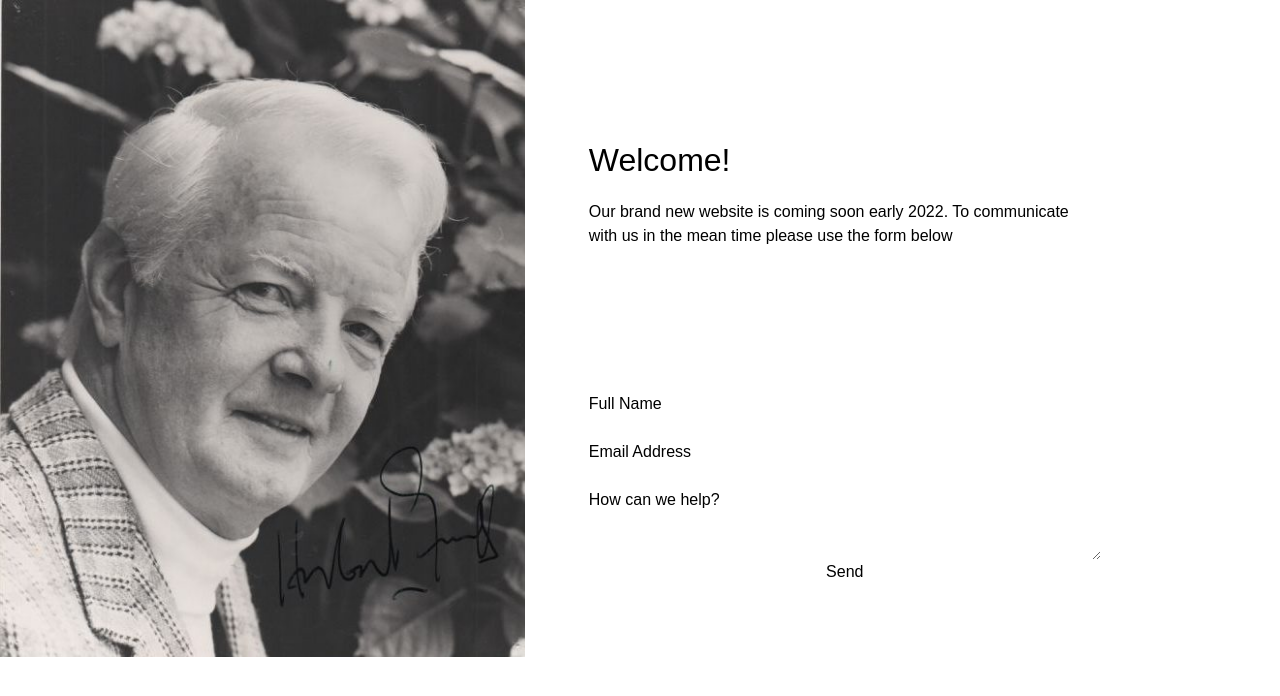
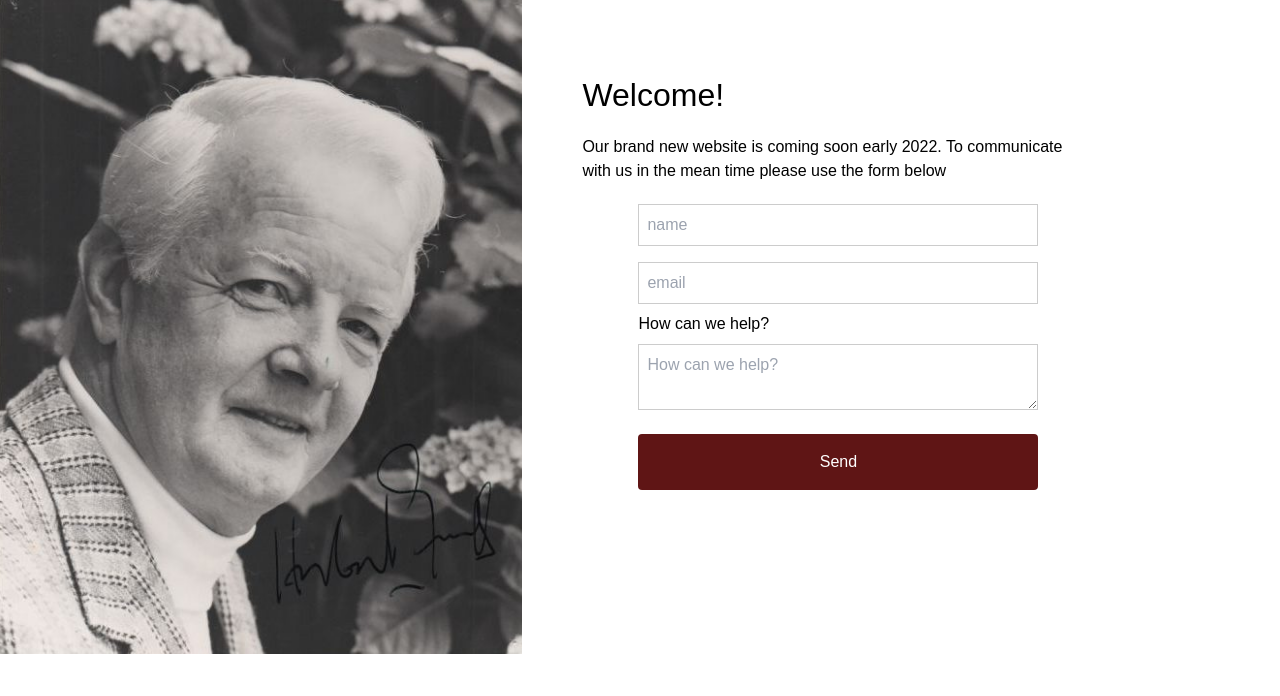
Before and after one commit to robertgregg3/hubertgregg.co.uk, a Next.js app: page / in a window 1280 px wide. Shown: the top 696 px of the page. Built offline with nearby package versions, Linux system fonts and the light colour scheme.

Commit message:
Finish basic styling

```diff
--- a/Components/ContactForm.js
+++ b/Components/ContactForm.js
@@ -13,39 +13,16 @@ const ContactForm = () => {
   }
   return (
     <form onSubmit={handleSubmit} className={styles.form}>
-      <label htmlFor="name" className="py-2 text-grey-darkest">
-        Full Name
-      </label>
-      <input
-        className="border py-2 px-3 text-grey-darkest"
-        id="name"
-        type="name"
-        name="name"
-      />
+      <input id="name" type="name" name="name" placeholder="name" />
       <ValidationError prefix="Email" field="email" errors={state.errors} />
-      <label htmlFor="email" className="py-2 text-grey-darkest">
-        Email Address
-      </label>
-      <input
-        className="border py-2 px-3 text-grey-darkest"
-        id="email"
-        type="email"
-        name="email"
-      />
+      <input id="email" type="email" name="email" placeholder="email" />
       <ValidationError prefix="Email" field="email" errors={state.errors} />
       <label className="py-2 text-grey-darkest" htmlFor="message">
         How can we help?
       </label>
-      <textarea
-        className="border py-2 px-3 text-grey-darkest"
-        id="message"
-        name="message"
-      />
+      <textarea id="message" name="message" placeholder="How can we help?" />
       <ValidationError prefix="Message" field="message" errors={state.errors} />
-      <button
-        type="submit"
-        disabled={state.submitting}
-        className="bg-amazon_blue-light hover:bg-blue-900 text-white font-bold my-6 py-2 px-4 rounded focus:outline-none focus:shadow-outline">
+      <button type="submit" disabled={state.submitting}>
         Send
       </button>
     </form>
--- a/styles/Form.module.css
+++ b/styles/Form.module.css
@@ -1,7 +1,28 @@
 .form {
   display: flex;
   flex-direction: column;
-  justify-items: center;
   width: 100%;
   flex-wrap: wrap;
+  max-width: 400px;
 }
+
+.form input,
+.form textarea {
+  margin: 0.5rem 0;
+  padding: 0.5rem;
+  border: 1px solid #cccccc;
+}
+
+.form button {
+  margin-top: 1rem;
+  padding: 1rem;
+  background-color: #5f1515;
+  color: #ffffff;
+  border: none;
+  border-radius: 4px;
+  cursor: pointer;
+}
+
+.form button:hover {
+  background-color: #691b1b;
+}
--- a/styles/Home.module.css
+++ b/styles/Home.module.css
@@ -11,6 +11,7 @@
   background-size: contain;
   width: 41%;
   background-position: 0 0;
+  margin: -0.2rem;
 }
 
 .home__heroRight {
@@ -19,7 +20,7 @@
   align-items: center;
   flex-direction: row;
   width: 50%;
-  height: 90vh;
+  height: 70vh;
   flex-wrap: wrap;
   padding: 4rem;
 }
--- a/styles/globals.css
+++ b/styles/globals.css
@@ -4,4 +4,7 @@
 
 body {
   font-family: "Poppins", sans-serif;
+  margin: 0;
+  padding: 0;
+  overflow: hidden;
 }
```
